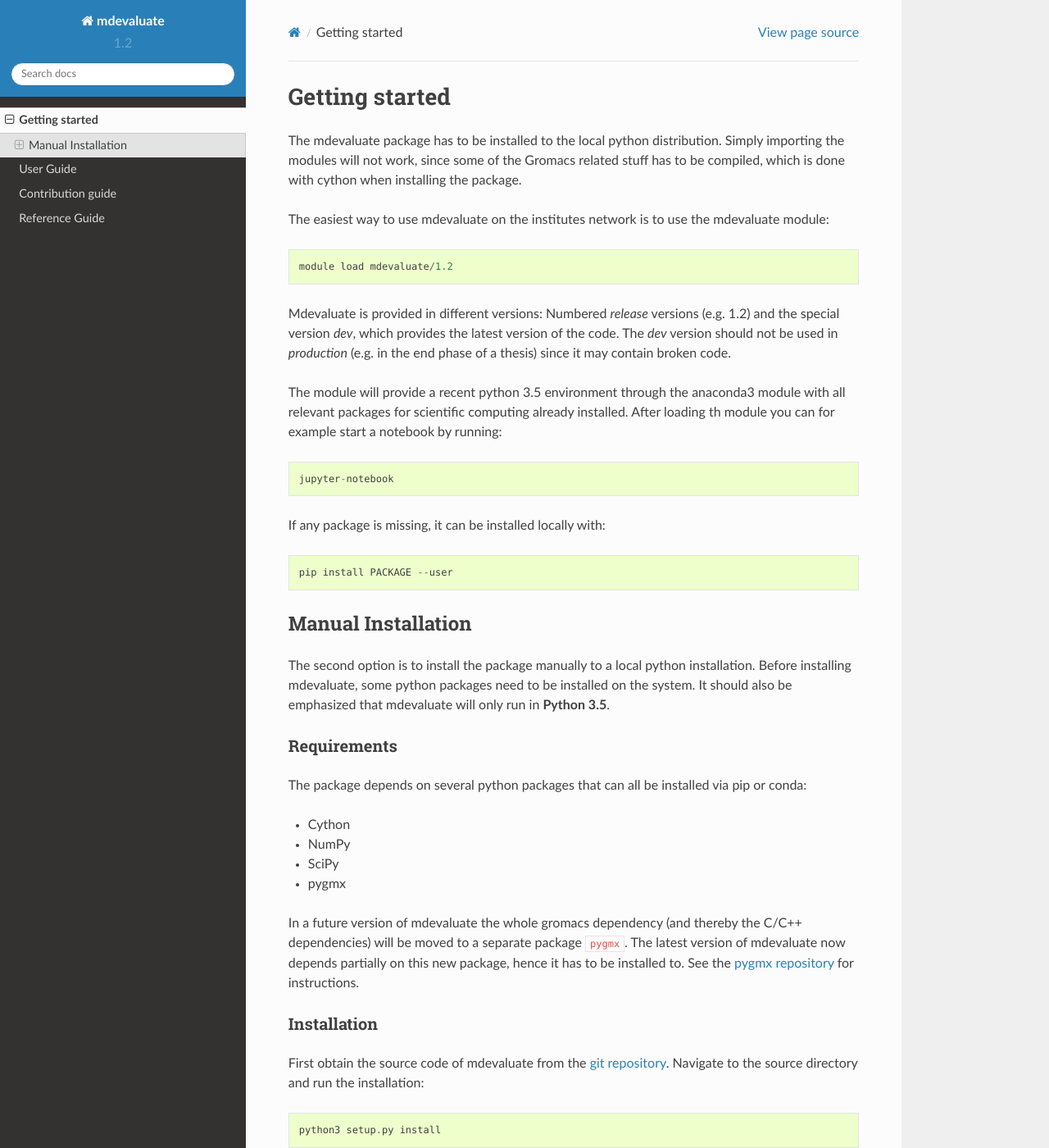
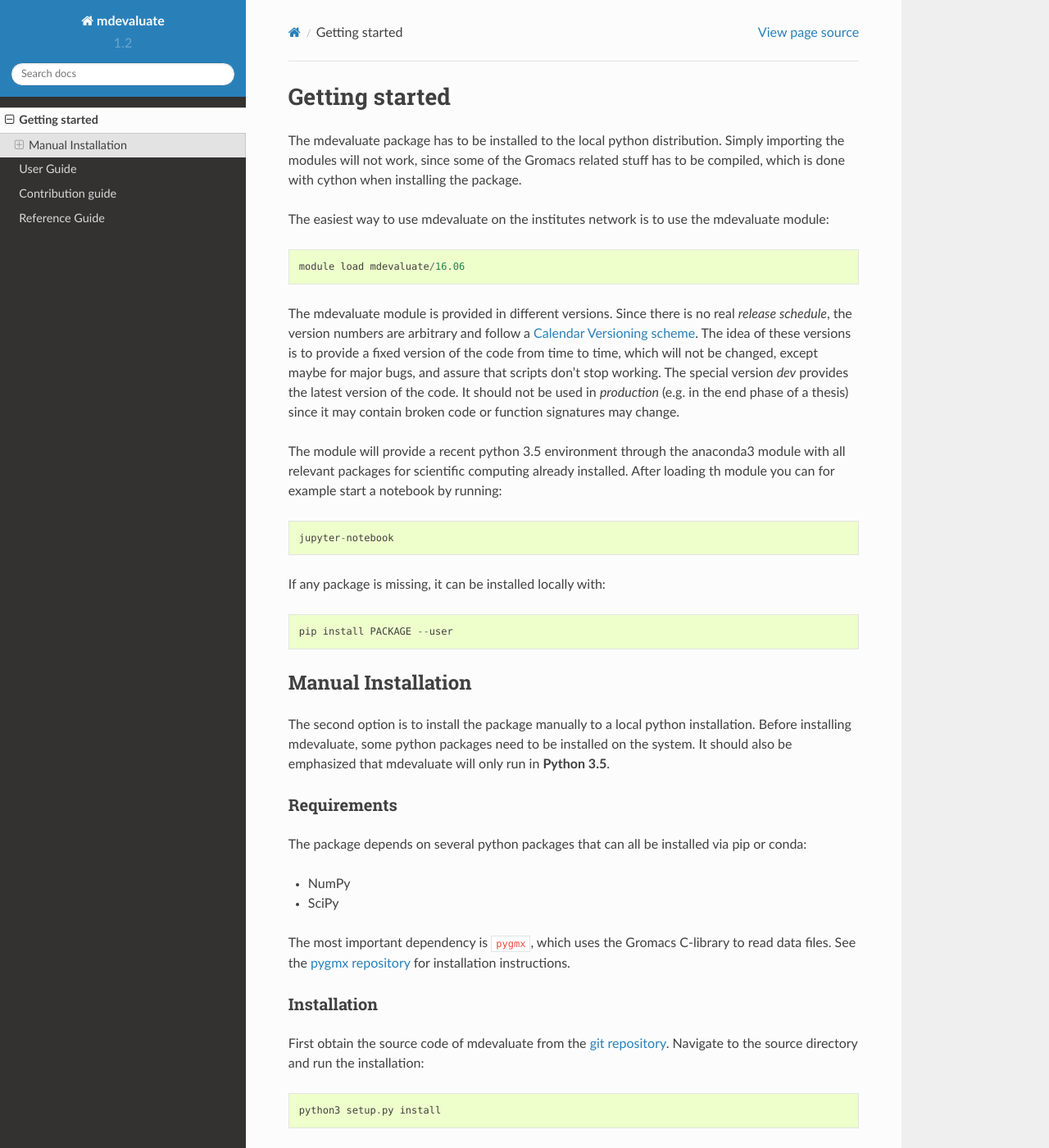
Before and after one commit to mdevaluate/mdevaluate, a Sphinx documentation site: the page built from doc/installation.rst, in a window 1280 px wide and 1400 px high. Shown: the whole window at 82% size. Built offline with Sphinx 7.4.7 and the Read the Docs theme 2.0.0, drawn with Linux system fonts in a browser that asks for light colours; some of the changed text lies outside the part shown.

Commit message:
Documentation Update.

```diff
--- a/doc/conf.py
+++ b/doc/conf.py
@@ -17,6 +17,7 @@
 import os
 import shlex
 
+sys.path.insert(0, os.path.abspath('..'))
 import mdevaluate
 
 # If extensions (or modules to document with autodoc) are in another directory,
@@ -59,7 +60,7 @@
 
 # General information about the project.
 project = 'mdevaluate'
-#copyright = '2015, mbartelm'
+copyright = '2016, Niels Müller'
 author = 'Niels Müller'
 
 # The version info for the project you're documenting, acts as replacement for
--- a/doc/installation.rst
+++ b/doc/installation.rst
@@ -7,12 +7,16 @@
 
 The easiest way to use mdevaluate on the institutes network is to use the mdevaluate module::
 
-  module load mdevaluate/1.2
+  module load mdevaluate/16.06
 
-Mdevaluate is provided in different versions: Numbered *release* versions (e.g. 1.2)
-and the special version `dev`, which provides the latest version of the code.
-The `dev` version should not be used in *production* (e.g. in the end phase of a thesis)
-since it may contain broken code.
+The mdevaluate module is provided in different versions.
+Since there is no real *release schedule*, the version numbers are arbitrary and
+follow a `Calendar Versioning scheme <http://calver.org>`_.
+The idea of these versions is to provide a fixed version of the code from time to time,
+which will not be changed, except maybe for major bugs, and assure that scripts don't stop working.
+The special version `dev` provides the latest version of the code.
+It should not be used in *production* (e.g. in the end phase of a thesis)
+since it may contain broken code or function signatures may change.
 
 The module will provide a recent python 3.5 environment through the anaconda3 module
 with all relevant packages for scientific computing already installed.
@@ -36,15 +40,11 @@
 
 The package depends on several python packages that can all be installed via pip or conda:
 
-- Cython
 - NumPy
 - SciPy
-- pygmx
 
-In a future version of mdevaluate the whole gromacs dependency (and thereby the C/C++ dependencies)
-will be moved to a separate package ``pygmx``.
-The latest version of mdevaluate now depends partially on this new package, hence it has to be installed to.
-See the `pygmx repository <https://chaos3.fkp.physik.tu-darmstadt.de/diffusion/GMX/>`_ for instructions.
+The most important dependency is ``pygmx``, which uses the Gromacs C-library to read data files.
+See the `pygmx repository <https://chaos3.fkp.physik.tu-darmstadt.de/diffusion/GMX/>`_ for installation instructions.
 
 Installation
 ------------
@@ -54,4 +54,4 @@
 
   python3 setup.py install
 
-This will compile and install the package to your local python version.
+This will compile and install the package to your local python distribution.
```
